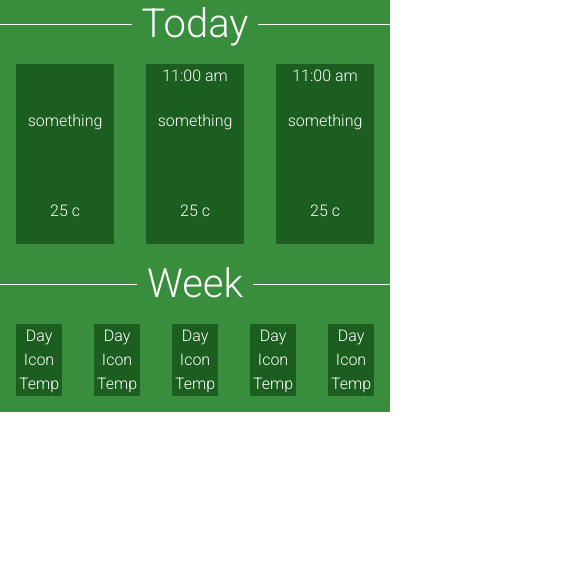
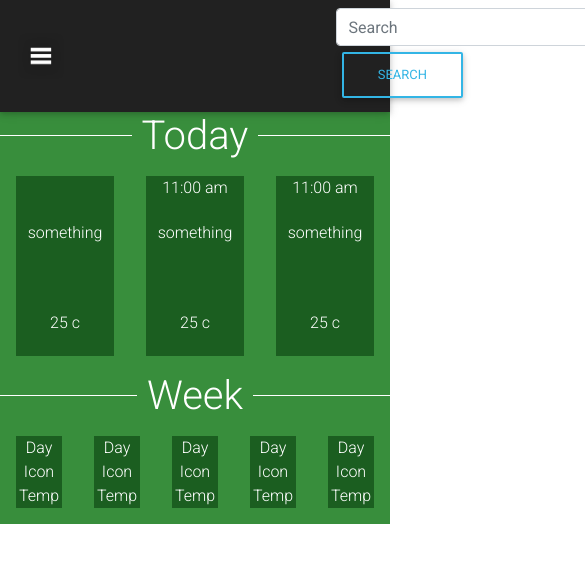
Before and after one commit to Volsek/ECS522U_GUI_Weather_App_QMUL, a React (Create React App) app: page / in a window 390 px wide. Shown: the top 562 px of the page, 585 px wide, since content can reach past the window. Built offline with nearby package versions, Linux system fonts and the light colour scheme; no server answers.

Commit message:
Add Navbar
basic navbar added, working on hamburger menu

```diff
--- a/package.json
+++ b/package.json
@@ -8,8 +8,10 @@
     "@testing-library/react": "^11.2.5",
     "@testing-library/user-event": "^12.8.3",
     "axios": "^0.21.1",
+    "bootstrap": "^4.6.0",
     "mdbreact": "^5.0.1",
     "react": "^17.0.1",
+    "react-bootstrap": "^1.5.2",
     "react-dom": "^17.0.1",
     "react-scripts": "4.0.3",
     "web-vitals": "^1.1.0"
--- a/src/App.js
+++ b/src/App.js
@@ -2,7 +2,7 @@ import {useState, useEffect} from 'react'
 import './App.css';
 import WeeklyView from "./components/WeeklyView/WeeklyView";
 import HourlyView from "./components/HourlyView/HourlyView";
-
+import SideBar from "./components/Sidebar/Sidebar";
 
 import API from "./components/API";
 
@@ -33,7 +33,7 @@ function App() {
     <div className="App">
       <main>
         <nav>
-
+          <SideBar/>
         </nav>
         <div id='SelectedDay'>
 
--- a/src/components/Sidebar/Sidebar.css
+++ b/src/components/Sidebar/Sidebar.css
@@ -0,0 +1,6 @@
+.form-inline {
+display: inline;
+position: relative;
+left: 65vw;
+right: 0;
+}
--- a/src/components/Sidebar/Sidebar.js
+++ b/src/components/Sidebar/Sidebar.js
@@ -0,0 +1,47 @@
+import React, {Component} from "react";
+import "./Sidebar.css"
+import { Button } from 'react-bootstrap';
+import { Navbar } from 'react-bootstrap';
+import { FormControl } from 'react-bootstrap';
+import { Form } from 'react-bootstrap';
+
+
+class SideBar extends Component{
+  constructor(props) {
+      super(props);
+      this.state ={
+          menu_open : false,
+      }
+  }
+
+  menuToggle(){
+    this.setState({menu_open:!this.state.menu_open});
+  }
+
+  render(){
+    const menu = ["Settings", "Placeholder", "Placeholder"]
+    return(
+      <Navbar bg = "dark" variant= "dark">
+        <Navbar.Brand href="#home">
+          <img
+          src="./hamburger.png"
+          width="50"
+          height="50"
+          className="d-inline-block align-top"
+          alt="React Bootstrap logo"
+           />
+        </Navbar.Brand>
+        <div id="searchBreak">
+        </div>
+        <Form inline>
+        <FormControl type="text" placeholder="Search" className="mr-sm-2" />
+        <Button variant="outline-info">Search</Button>
+        </Form>
+      </Navbar>
+    )
+
+  }
+
+}
+
+export default SideBar;
--- /dev/null
+++ b/src/components/Sidebar/index.js
@@ -0,0 +1,56 @@
+import React from 'react';
+import ReactDOM from 'react-dom';
+import './index.css';
+import App from '../../App';
+import reportWebVitals from '../../reportWebVitals';
+
+ReactDOM.render(
+  <React.StrictMode>
+    <App />
+  </React.StrictMode>,
+  document.getElementById('root')
+);
+
+// If you want to start measuring performance in your app, pass a function
+// to log results (for example: reportWebVitals(console.log))
+// or send to an analytics endpoint. Learn more: https://bit.ly/CRA-vitals
+reportWebVitals();
+class Navbar extends React.Component {
+  constructor(props){
+    super(props);
+    this.state={
+      menuOpen:false,
+    }
+  }
+  menuClick(){
+    this.setState({menuOpen:!this.state.menuOpen});
+  }
+
+
+  render(){
+
+
+  const menu = ['1', '2', '3']
+  const menuItems = menu.map((val,index)=>{
+    return (
+      <MenuItem
+        key={index}
+        delay={`${index * 0.1}s`}
+        onClick={()=>{this.handleLinkClick();}}>{val}</MenuItem>)
+  });
+
+  return(
+    <div>
+      <div style={styles.container}>
+        <MenuButton open={this.state.menuOpen} onClick={()=>this.handleMenuClick()} color='white'/>
+      </div>
+      <Menu open={this.state.menuOpen}>
+        {menuItems}
+      </Menu>
+    </div>
+  )
+}
+
+  }
+
+}
```
Also changed, not shown: public/hamburger.png (added), 1 other file (tests, documents, lock files or other folders).
